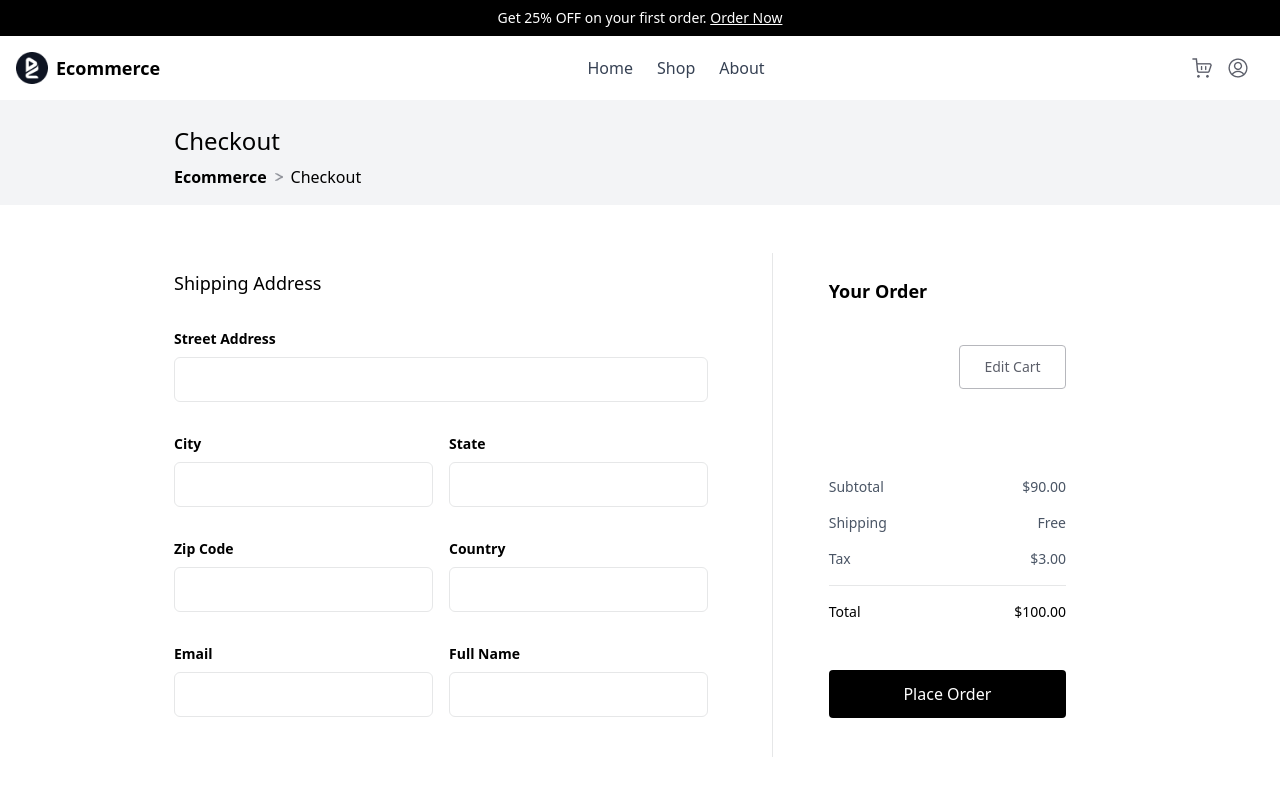
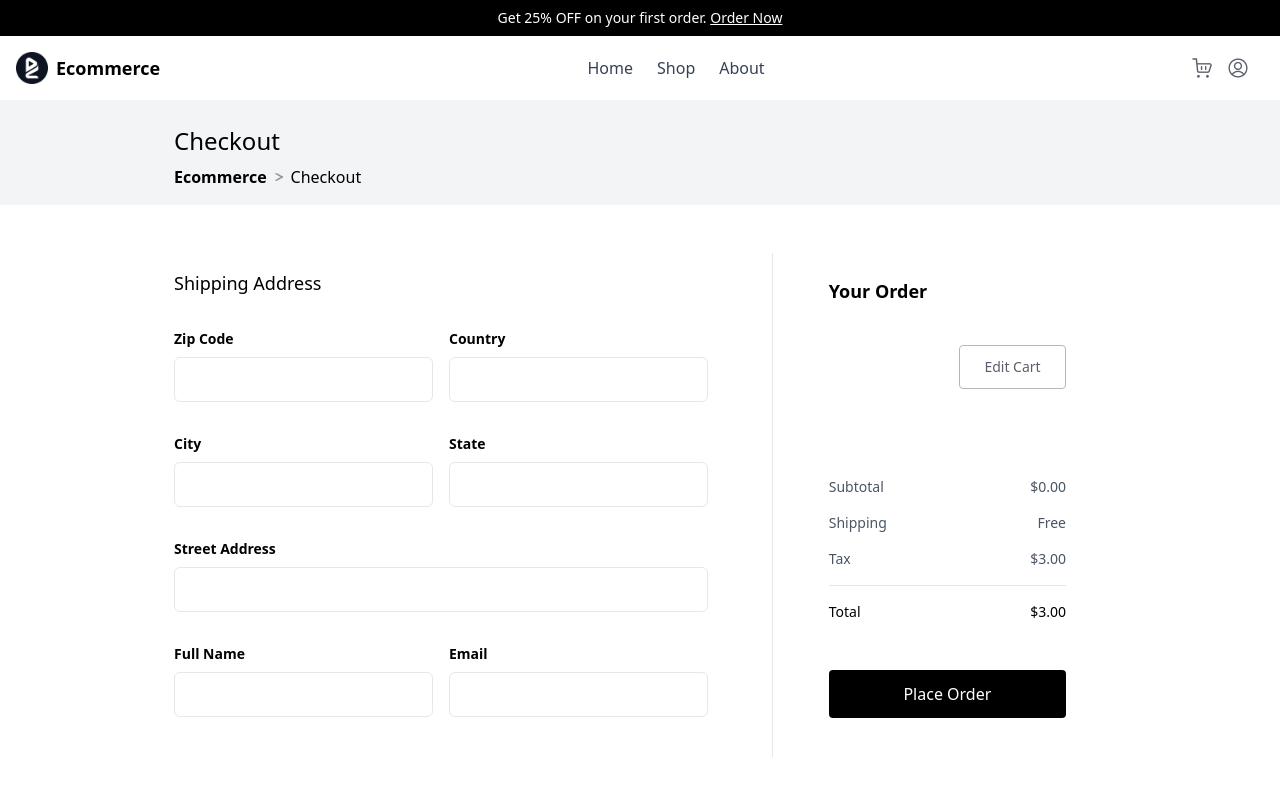
Before and after one commit to vanleybasso/aws_react_dez24_d03, a React (Vite) app: page /checkout in a window 1280 px wide. Shown: the top 800 px of the page. Built offline with nearby package versions, Linux system fonts and the light colour scheme; no server answers.

Commit message:
Implemented Redux flow to pass cart items to the checkout page

```diff
--- a/src/pages/Cart.tsx
+++ b/src/pages/Cart.tsx
@@ -11,22 +11,17 @@ const Cart: React.FC = () => {
   const { isSignedIn } = useUser();
   const navigate = useNavigate();
   const cartItems = useSelector((state: RootState) => state.cart.items);
+  const subtotal = useSelector((state: RootState) => state.cart.subtotal);
+  const tax = useSelector((state: RootState) => state.cart.tax);
   const dispatch = useDispatch();
 
-
-  const subtotal = cartItems.reduce((total, item) => {
-    return total + item.price * item.quantity;
-  }, 0);
-
-
-  const tax = 3.0;
   const total = subtotal + tax;
 
   const handleCheckout = () => {
     if (!isSignedIn) {
       navigate("/login");
     } else {
-      console.log("Proceed to checkout");
+      navigate("/checkout");
     }
   };
 
--- a/src/pages/Checkout.tsx
+++ b/src/pages/Checkout.tsx
@@ -1,8 +1,21 @@
 import React from 'react';
 import Header from '../components/Header';
 import Footer from '../components/Footer';
+import { useSelector } from 'react-redux';
+import { RootState } from '../redux/store';
+import { useNavigate } from 'react-router-dom';
 
 const Checkout: React.FC = () => {
+  const subtotal = useSelector((state: RootState) => state.cart.subtotal);
+  const tax = useSelector((state: RootState) => state.cart.tax);
+  const total = subtotal + tax;
+  const navigate = useNavigate();
+
+
+  const handleEditCart = () => {
+    navigate('/cart');
+  };
+
   return (
     <div>
       <Header />
@@ -24,51 +37,9 @@ const Checkout: React.FC = () => {
         </div>
       </section>
 
-
       <div className="flex flex-col lg:flex-row p-4 sm:pl-[174px] gap-8">
-
         <div className="flex-1">
           <h2 className="text-left text-lg pl-4 pt-4 sm:pl-0 mt-8">Shipping Address</h2>
-
-
-          <div className="pl-4 sm:pl-0 mt-8">
-            <label htmlFor="street-address" className="block text-sm font-semibold mb-2">
-              Street Address
-            </label>
-            <input
-              id="street-address"
-              type="text"
-              className="w-full lg:w-[534px] h-[45px] p-2 border rounded-md"
-              style={{ fontSize: '14px', borderColor: '#E6E7E8' }}
-            />
-          </div>
-
-
-          <div className="pl-4 sm:pl-0 mt-8 flex flex-col sm:flex-row space-y-4 sm:space-y-0 sm:space-x-4">
-            <div className="w-full sm:w-[259px]">
-              <label htmlFor="city" className="block text-sm font-semibold mb-2">
-                City
-              </label>
-              <input
-                id="city"
-                type="text"
-                className="w-full h-[45px] p-2 border rounded-md"
-                style={{ fontSize: '14px', borderColor: '#E6E7E8' }}
-              />
-            </div>
-
-            <div className="w-full sm:w-[259px]">
-              <label htmlFor="state" className="block text-sm font-semibold mb-2">
-                State
-              </label>
-              <input
-                id="state"
-                type="text"
-                className="w-full h-[45px] p-2 border rounded-md"
-                style={{ fontSize: '14px', borderColor: '#E6E7E8' }}
-              />
-            </div>
-          </div>
 
 
           <div className="pl-4 sm:pl-0 mt-8 flex flex-col sm:flex-row space-y-4 sm:space-y-0 sm:space-x-4">
@@ -100,17 +71,45 @@ const Checkout: React.FC = () => {
 
           <div className="pl-4 sm:pl-0 mt-8 flex flex-col sm:flex-row space-y-4 sm:space-y-0 sm:space-x-4">
             <div className="w-full sm:w-[259px]">
-              <label htmlFor="email" className="block text-sm font-semibold mb-2">
-                Email
+              <label htmlFor="city" className="block text-sm font-semibold mb-2">
+                City
               </label>
               <input
-                id="email"
-                type="email"
+                id="city"
+                type="text"
                 className="w-full h-[45px] p-2 border rounded-md"
                 style={{ fontSize: '14px', borderColor: '#E6E7E8' }}
               />
             </div>
 
+            <div className="w-full sm:w-[259px]">
+              <label htmlFor="state" className="block text-sm font-semibold mb-2">
+                State
+              </label>
+              <input
+                id="state"
+                type="text"
+                className="w-full h-[45px] p-2 border rounded-md"
+                style={{ fontSize: '14px', borderColor: '#E6E7E8' }}
+              />
+            </div>
+          </div>
+
+
+          <div className="pl-4 sm:pl-0 mt-8">
+            <label htmlFor="street-address" className="block text-sm font-semibold mb-2">
+              Street Address
+            </label>
+            <input
+              id="street-address"
+              type="text"
+              className="w-full lg:w-[534px] h-[45px] p-2 border rounded-md"
+              style={{ fontSize: '14px', borderColor: '#E6E7E8' }}
+            />
+          </div>
+
+
+          <div className="pl-4 sm:pl-0 mt-8 flex flex-col sm:flex-row space-y-4 sm:space-y-0 sm:space-x-4">
             <div className="w-full sm:w-[259px]">
               <label htmlFor="full-name" className="block text-sm font-semibold mb-2">
                 Full Name
@@ -118,6 +117,18 @@ const Checkout: React.FC = () => {
               <input
                 id="full-name"
                 type="text"
+                className="w-full h-[45px] p-2 border rounded-md"
+                style={{ fontSize: '14px', borderColor: '#E6E7E8' }}
+              />
+            </div>
+
+            <div className="w-full sm:w-[259px]">
+              <label htmlFor="email" className="block text-sm font-semibold mb-2">
+                Email
+              </label>
+              <input
+                id="email"
+                type="email"
                 className="w-full h-[45px] p-2 border rounded-md"
                 style={{ fontSize: '14px', borderColor: '#E6E7E8' }}
               />
@@ -139,13 +150,12 @@ const Checkout: React.FC = () => {
 
 
         <div className="w-full lg:w-1/3 p-6 h-fit lg:mr-[174px] mt-8">
-
           <h2 className="text-lg font-semibold mb-10">Your Order</h2>
-
 
           <div className="w-full flex justify-end mb-22">
             <div
-              className="border border-[#B6B7BC] rounded-[4px] flex items-center justify-center w-[107px] h-[44px]"
+              className="border border-[#B6B7BC] rounded-[4px] flex items-center justify-center w-[107px] h-[44px] cursor-pointer"
+              onClick={handleEditCart}
             >
               <span className="text-sm text-[#5C5F6A]" style={{ fontSize: '14px' }}>
                 Edit Cart
@@ -156,7 +166,7 @@ const Checkout: React.FC = () => {
           <div className="space-y-4 text-sm text-gray-600">
             <div className="flex justify-between">
               <span>Subtotal</span>
-              <span>$90.00</span>
+              <span>${subtotal.toFixed(2)}</span>
             </div>
             <div className="flex justify-between">
               <span>Shipping</span>
@@ -164,11 +174,11 @@ const Checkout: React.FC = () => {
             </div>
             <div className="flex justify-between">
               <span>Tax</span>
-              <span>$3.00</span>
+              <span>${tax.toFixed(2)}</span>
             </div>
             <div className="border-t border-t-[#E6E7E8] pt-4 mb-6 flex justify-between font-medium text-black">
               <span>Total</span>
-              <span>$100.00</span>
+              <span>${total.toFixed(2)}</span>
             </div>
           </div>
           <button className="w-full bg-black text-white py-3 rounded mt-6 hover:bg-gray-800 transition">
@@ -176,7 +186,6 @@ const Checkout: React.FC = () => {
           </button>
         </div>
       </div>
-
 
       <div className="mt-16">
         <Footer />
--- a/src/redux/cartSlice.ts
+++ b/src/redux/cartSlice.ts
@@ -12,10 +12,16 @@ interface CartItem {
 
 interface CartState {
   items: CartItem[];
+  subtotal: number;
+  shipping: number;
+  tax: number;
 }
 
 const initialState: CartState = {
   items: [],
+  subtotal: 0,
+  shipping: 0,
+  tax: 3.0,
 };
 
 const cartSlice = createSlice({
@@ -35,14 +41,17 @@ const cartSlice = createSlice({
       } else {
         state.items.push(action.payload);
       }
+      state.subtotal = state.items.reduce((total, item) => total + item.price * item.quantity, 0);
     },
     removeFromCart: (state, action: PayloadAction<number>) => {
       state.items = state.items.filter((item) => item.id !== action.payload);
+      state.subtotal = state.items.reduce((total, item) => total + item.price * item.quantity, 0);
     },
     updateQuantity: (state, action: PayloadAction<{ id: number; quantity: number }>) => {
       const item = state.items.find((item) => item.id === action.payload.id);
       if (item) {
         item.quantity = action.payload.quantity;
+        state.subtotal = state.items.reduce((total, item) => total + item.price * item.quantity, 0);
       }
     },
   },
```
